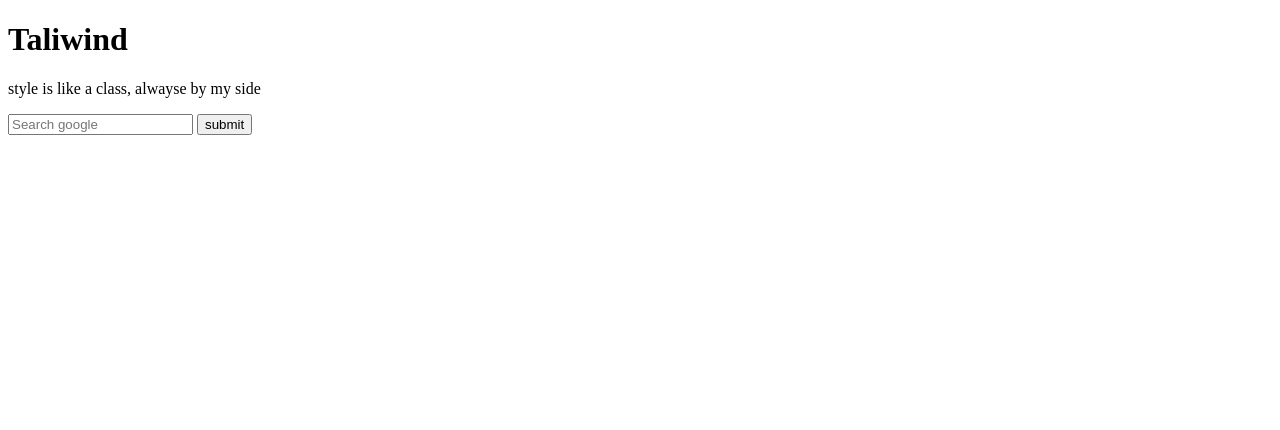
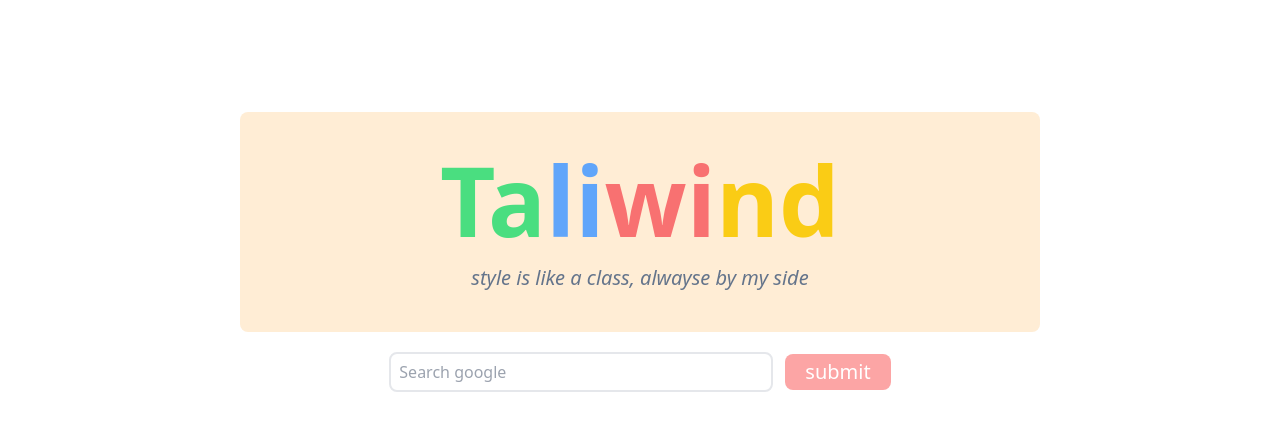
Before and after one commit to shift0965/tailwind-google-search, a plain HTML site: page dist/index.html in a window 1280 px wide. Drawn offline with Linux system fonts and the light colour scheme; the site is published under a folder, as on GitHub Pages, so addresses that start at the root find nothing.

Commit message:
move index.html into dist

```diff
--- a/src/index.html
+++ b/dist/index.html
@@ -1,7 +1,7 @@
 <!doctype html>
 <html>
 <head>
-  <link href="/dist/output.css" rel="stylesheet">
+  <link href="./output.css" rel="stylesheet">
 </head>
 <body>
   <div class="w-full pt-28 flex flex-col justify-center items-center mx-auto">
```
Also changed, not shown: index.html (added, +1 -0 lines).
